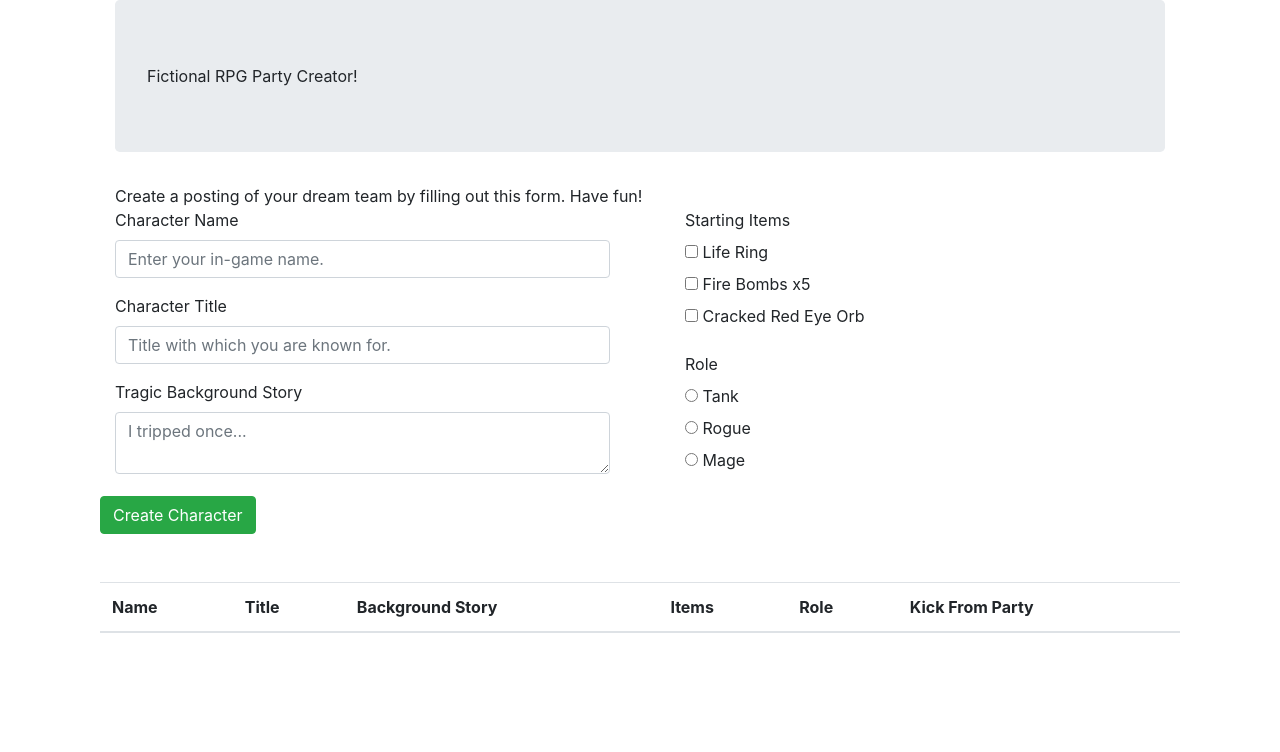
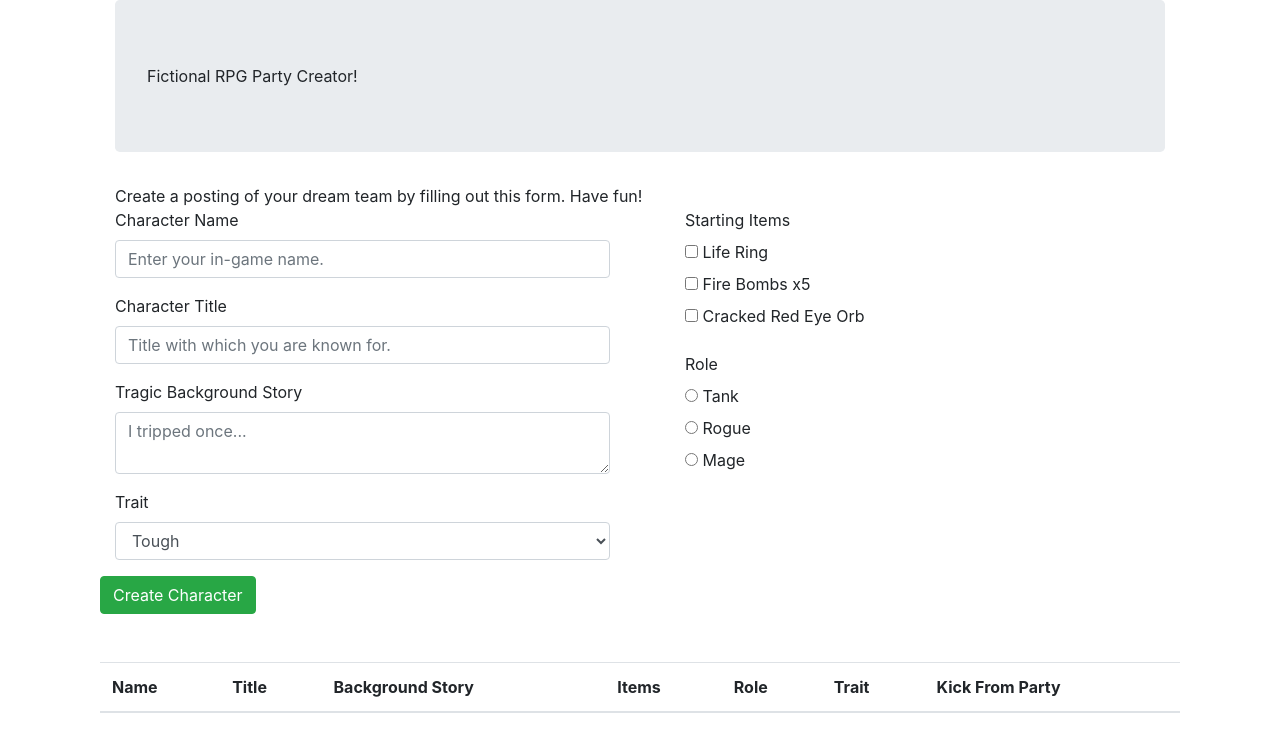
Before and after one commit to cqtan/react-simple-form, a React (Create React App) app: page / in a window 1280 px wide. Shown: the top 752 px of the page. Built offline with nearby package versions, Linux system fonts and the light colour scheme.

Commit message:
Add Form Select

```diff
--- a/src/App.js
+++ b/src/App.js
@@ -30,6 +30,7 @@ const formSelectFields = [
   {
     id: "selectTrait",
     label: "Trait",
+    placeholder: "Tough",
     traits: [
       "Tough",
       "Cunning",
@@ -79,6 +80,7 @@ function TableRow(props) {
       <td>{props.data.background}</td>
       <td>{props.data.items.map((item) => <p>{item}</p>)}</td>
       <td>{props.data.role}</td>
+      <td>{props.data.trait}</td>
       <td>
         <Button className="btn btn-danger" type="button" onClick={handleEvent}>
           Kick
@@ -103,6 +105,7 @@ function TableContainer(props) {
             <th>Background Story</th>
             <th>Items</th>
             <th>Role</th>
+            <th>Trait</th>
             <th>Kick From Party</th>
           </tr>
         </thead>
@@ -168,7 +171,7 @@ function GenerateCheckBoxes(data, eventHandler) {
   );
 
   function CheckBoxes(id, items) {
-    let checkBoxes = items.map((item, index) =>
+    let checkBoxes = items.map((item) =>
       <div>
         <Checkbox inline id={id} value={item} onChange={eventHandler}> {item}</Checkbox>
       </div>
@@ -192,7 +195,15 @@ function RightFormContainer(props) {
 }
 
 function GenerateSelectElements(data, eventHandler) {
-
+  let selectElements = data.map((data) =>
+    <FormGroup>
+      <ControlLabel>{data.label}</ControlLabel>
+      <FormControl id={data.id} componentClass="select" onChange={eventHandler}>
+        {data.traits.map((trait) => <option value={trait}>{trait}</option>)}
+      </FormControl>
+    </FormGroup>
+  );
+  return selectElements;
 }
 
 function FieldGroup({ id, label, help, ...props }) {
@@ -277,6 +288,7 @@ class App extends Component {
       background: "none",
       items: [],
       role: "none",
+      trait: formSelectFields[0].placeholder,
       table: []
     }
     this.handleChange = this.handleChange.bind(this)
@@ -302,6 +314,10 @@ class App extends Component {
         break;
       case "radioRoles":
         this.setState({role: e.target.value});
+        break;
+      case "selectTrait":
+        this.setState({trait: e.target.value})
+        console.log("Trait id: " + e.target.id + " value is: " + e.target.value);
         break;
       default:
         console.log("hmmm..")
@@ -333,7 +349,7 @@ class App extends Component {
     this.setState({table: newTable})
   }
 
-  //TODO: reset values in state too!
+  //TODO: reset values in state too! Refactor Generate-functions too!!!!
   resetInputValues() {
     this.formRef.reset();
   }
```
